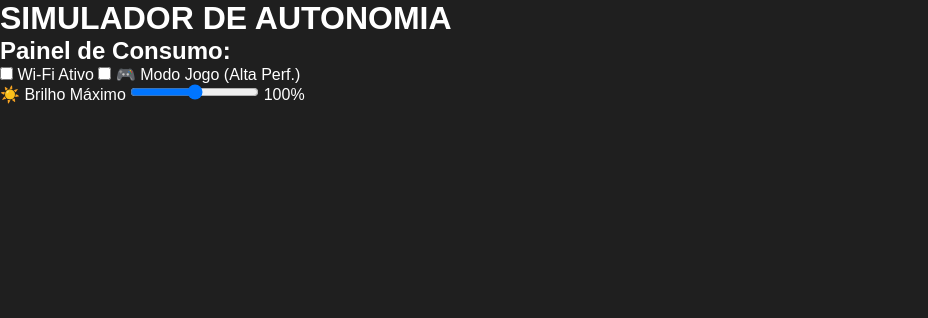
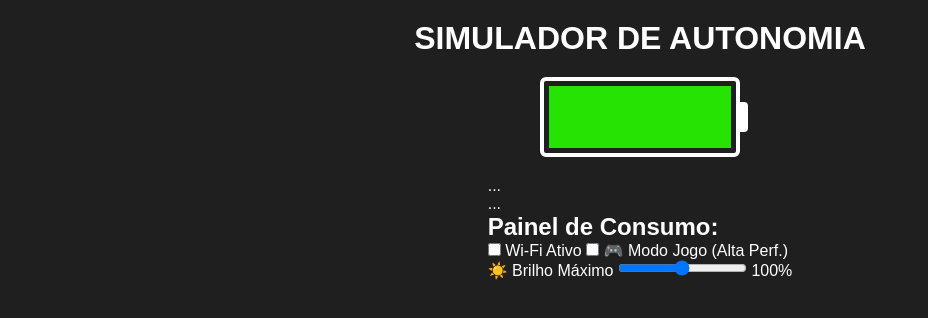
Before and after one commit to biasantana-dev/projeto-simulador-de-autonomia, a plain HTML site: page index.html in a window 1280 px wide. Shown: the whole page, without its empty margins (0-928 px from the left). Drawn offline with Linux system fonts and the light colour scheme.

Commit message:
Criei a bateria usando css para o projeto

```diff
--- a/css/style.css
+++ b/css/style.css
@@ -10,4 +10,37 @@ body {
    background-color: #1f1f1f;
    color: #ffffff;
    font-family: Arial, Helvetica, sans-serif;
+   display: flex;
+   flex-direction: column;
+   align-items: center;
+   margin: 20px 0;
 }
+
+#bateria-inicial {
+   width: 200px;
+   height: 80px;
+   border: 4px solid #ffffff;
+   border-radius: 6px;
+   padding: 5px;
+   position: relative;
+   margin: 20px auto;
+}
+
+#nivel-bateria {
+   width: 100%;
+   height: 100%;
+   background-color: #25e303;
+   transition: width 0.5s ease-in-out, background-color 0.5s ease;
+}
+
+#nivel-bateria::after {
+  content: '';
+    position: absolute;
+    right: -12px;
+    top: 50%;
+    transform: translateY(-50%);
+    width: 8px;
+    height: 30px;
+    background-color: #ffffff;
+    border-radius: 0 4px 4px 0;
+}
--- a/index.html
+++ b/index.html
@@ -14,8 +14,8 @@
          <div id="bateria-inicial">
             <div id="nivel-bateria"></div>
          </div>
-         <p id="porcentagem-inicial"></p>
-         <p id="tempo-restante"></p>
+         <p id="porcentagem-inicial">...</p>
+         <p id="tempo-restante">...</p>
       </div>
       <div id="painel-consumo-conteiner">
          <h2>Painel de Consumo:</h2>
```
